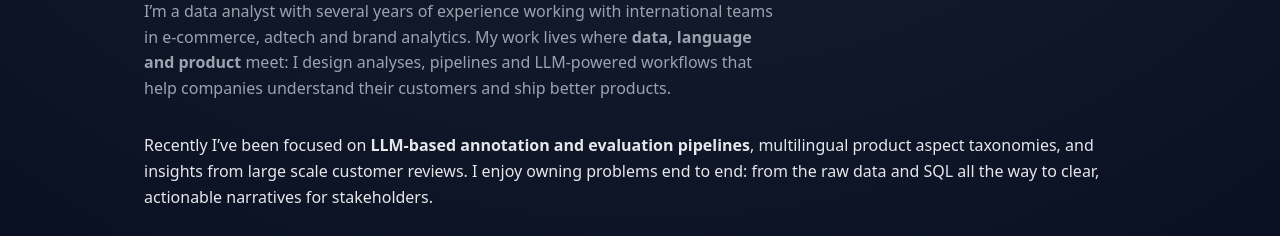
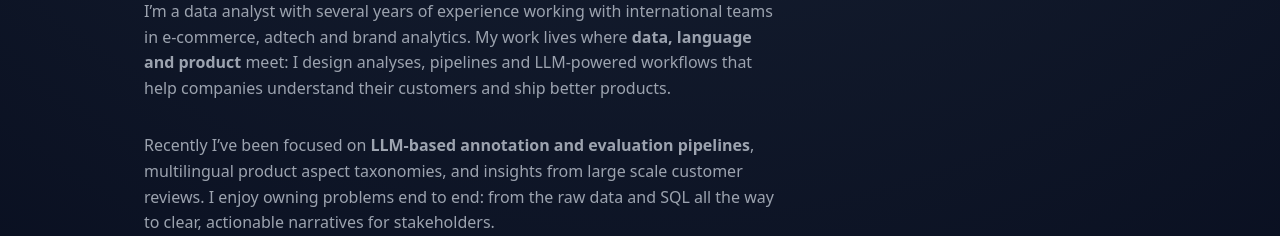
Before and after one commit to davidbenarroch1/davidbenarroch1.github.io, a plain HTML site: page index.html in a window 1280 px wide. Shown: the part 716-952 px from the top of the page. Drawn offline with Linux system fonts and the light colour scheme.

Commit message:
Update index.html

```diff
--- a/index.html
+++ b/index.html
@@ -58,7 +58,7 @@
           I design analyses, pipelines and LLM-powered workflows that help companies understand their
           customers and ship better products.
         </p>
-        <p>
+        <p class="section-intro">
           Recently I’ve been focused on <strong>LLM-based annotation and evaluation pipelines</strong>,
           multilingual product aspect taxonomies, and insights from large scale customer reviews. I
           enjoy owning problems end to end: from the raw data and SQL all the way to clear, actionable
```
